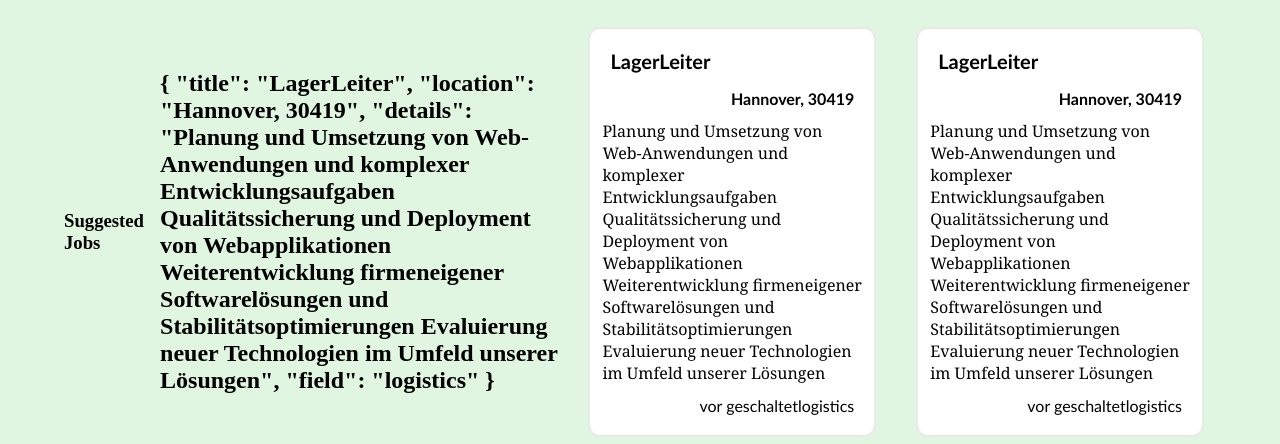
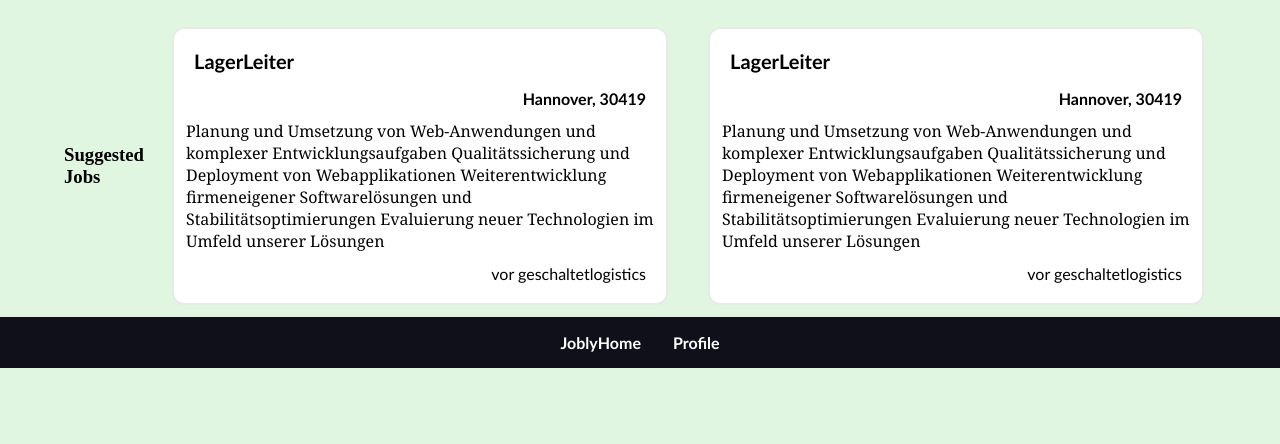
Before and after one commit to NuBreed/Jobly, a Vue app: page / in a window 1280 px wide. Shown: the part 577-1021 px from the top of the page. After the commit the page ends 945 px from the top, so only its background shows below. Built offline with nearby package versions, Linux system fonts and the light colour scheme.

Commit message:
card job

```diff
--- a/src/components/JobCard.vue
+++ b/src/components/JobCard.vue
@@ -66,7 +66,6 @@ footer {
   font-family: 'Trebuchet MS', 'Lucida Sans Unicode', 'Lucida Grande',
     'Lucida Sans', Arial, sans-serif;
   background-color: rgb(255, 255, 255);
-  width: 30%;
   margin: 12px;
   border: 2px solid rgb(230, 235, 230);
   border-radius: 12px;
--- a/src/components/Jobs.vue
+++ b/src/components/Jobs.vue
@@ -16,7 +16,6 @@ console.log(jobs.job)
 <template>
   <div class="job-wrapper">
     <h3>Suggested Jobs</h3>
-    <h1>{{ jobs.job }}</h1>
     <JobCard :job="jobs.job" class="job-card" />
     <JobCard :job="jobs.job" class="job-card" />
   </div>
```
